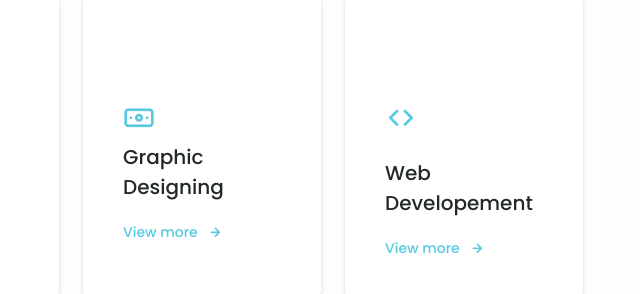
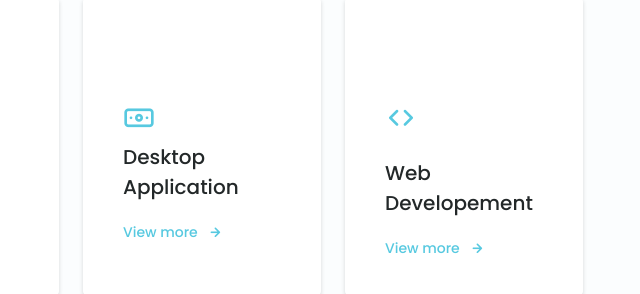
Before and after one commit to manaliiidixit/Personal-portfolio, a plain HTML site: page index.html in a window 1280 px wide. Shown: the part 3132-3426 px from the top of the page, 438-1078 px from the left. Drawn offline with nearby package versions, Linux system fonts and the light colour scheme.

Commit message:
Update index.html

```diff
--- a/index.html
+++ b/index.html
@@ -489,7 +489,7 @@
                 <div class="services__content">
                     <div>
                         <i class="uil uil-money-bill skills__icon"></i>
-                        <h3 class="services__title">Graphic<br>Designing</h3>
+                        <h3 class="services__title">Desktop<br>Application</h3>
                     </div>
                     <span class="button button--flex button--small button--link services__button">
                 View more
```
